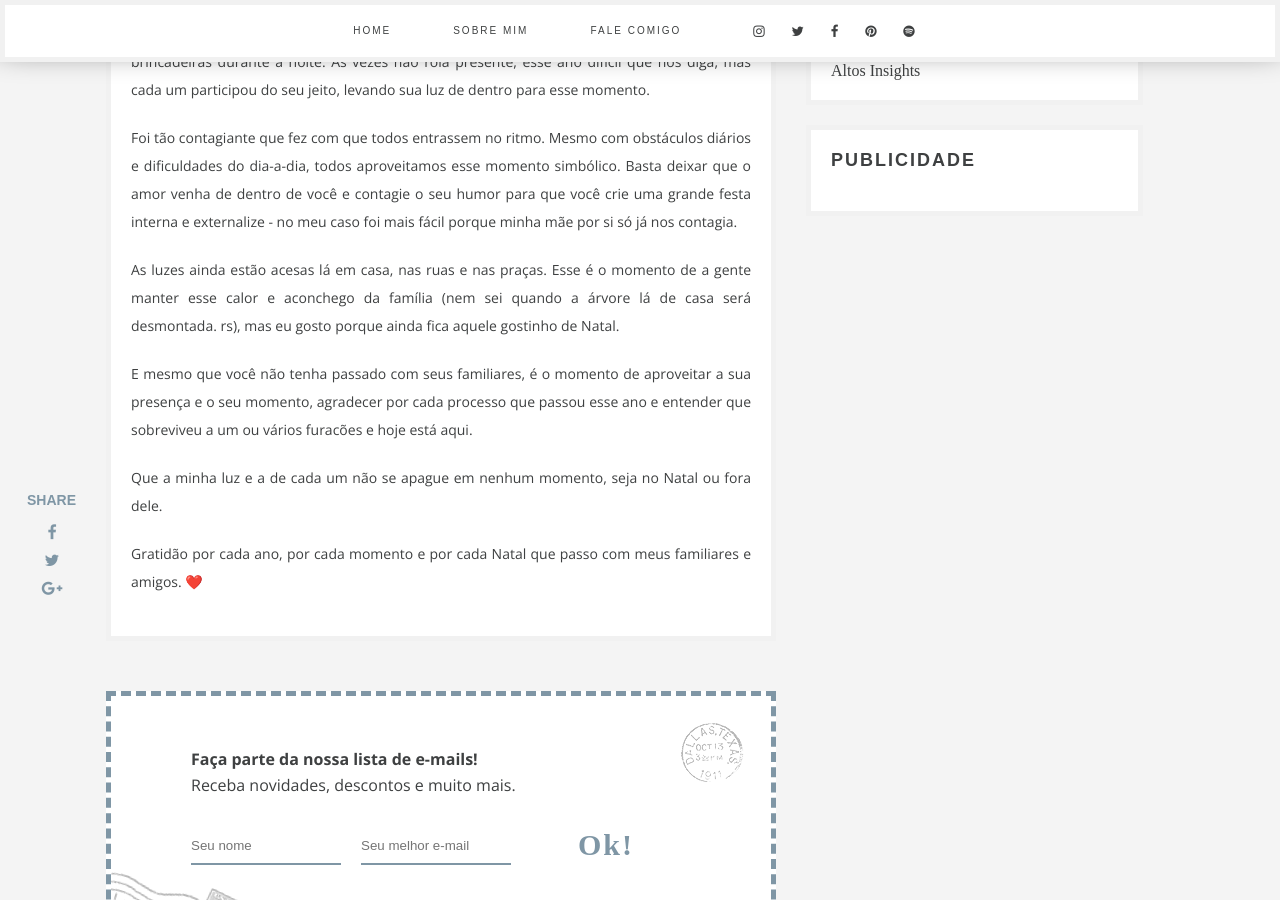
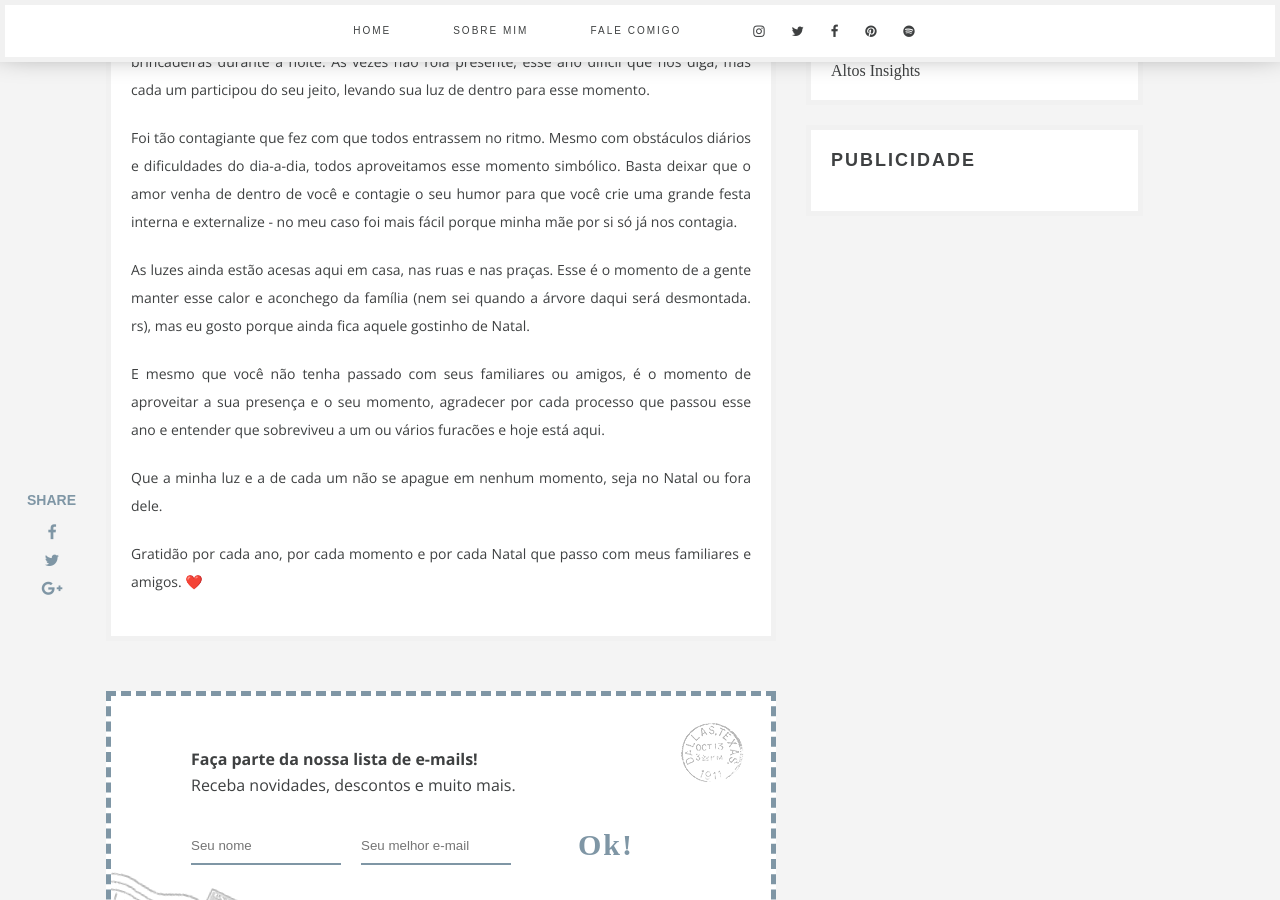
Before and after one commit to altosinsights/altosinsights.github.io, a Jekyll site: the page built from _posts/2018-12-26-o-natal-acabou-e-as-luzes-ficaram.md, in a window 1280 px wide and 900 px high, scrolled down 1153 px. Built offline with Jekyll 4.4.1, drawn with Linux system fonts in a browser that asks for light colours; nearby versions of some CDN libraries; some web fonts are replaced; a script that is not in the unit is left out; comment, search, counter and statistics services are not loaded.

Commit message:
alteracoes posts

```diff
--- a/_posts/2018-12-26-o-natal-acabou-e-as-luzes-ficaram.md
+++ b/_posts/2018-12-26-o-natal-acabou-e-as-luzes-ficaram.md
@@ -19,9 +19,9 @@ Posso dizer com toda certeza que minha mãe é a peça chave para reunir a famí
 
 Foi tão contagiante que fez com que todos entrassem no ritmo. Mesmo com obstáculos diários e dificuldades do dia-a-dia, todos aproveitamos esse momento simbólico. Basta deixar que o amor venha de dentro de você e contagie o seu humor para que você crie uma grande festa interna e externalize - no meu caso foi mais fácil porque minha mãe por si só já nos contagia.
 
-As luzes ainda estão acesas lá em casa, nas ruas e nas praças. Esse é o momento de a gente manter esse calor e aconchego da família (nem sei quando a árvore lá de casa será desmontada. rs), mas eu gosto porque ainda fica aquele gostinho de Natal.
+As luzes ainda estão acesas aqui em casa, nas ruas e nas praças. Esse é o momento de a gente manter esse calor e aconchego da família (nem sei quando a árvore daqui será desmontada. rs), mas eu gosto porque ainda fica aquele gostinho de Natal.
 
-E mesmo que você não tenha passado com seus familiares, é o momento de aproveitar a sua presença e o seu momento, agradecer por cada processo que passou esse ano e entender que sobreviveu a um ou vários furacões e hoje está aqui.
+E mesmo que você não tenha passado com seus familiares ou amigos, é o momento de aproveitar a sua presença e o seu momento, agradecer por cada processo que passou esse ano e entender que sobreviveu a um ou vários furacões e hoje está aqui.
 
 Que a minha luz e a de cada um não se apague em nenhum momento, seja no Natal ou fora dele.
 
```
Also changed, not shown: categoria/dicas.html (+10 -10 lines), categoria/inspiracao.html (+10 -10 lines).
